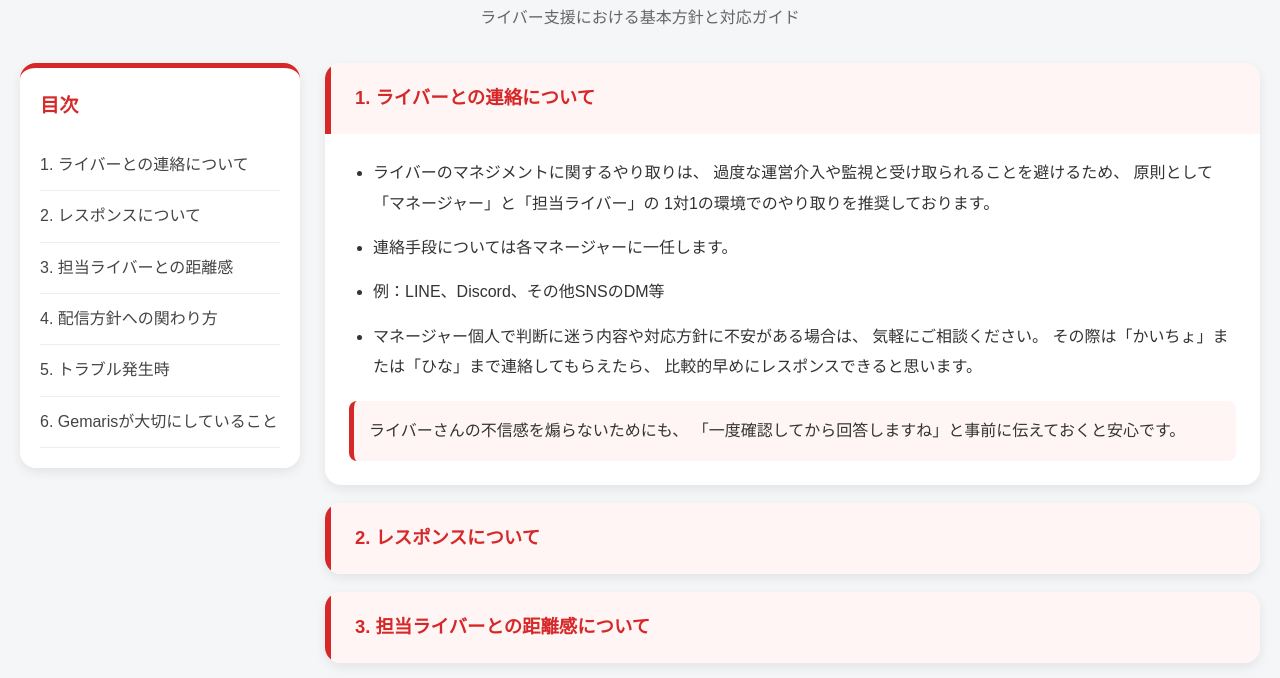
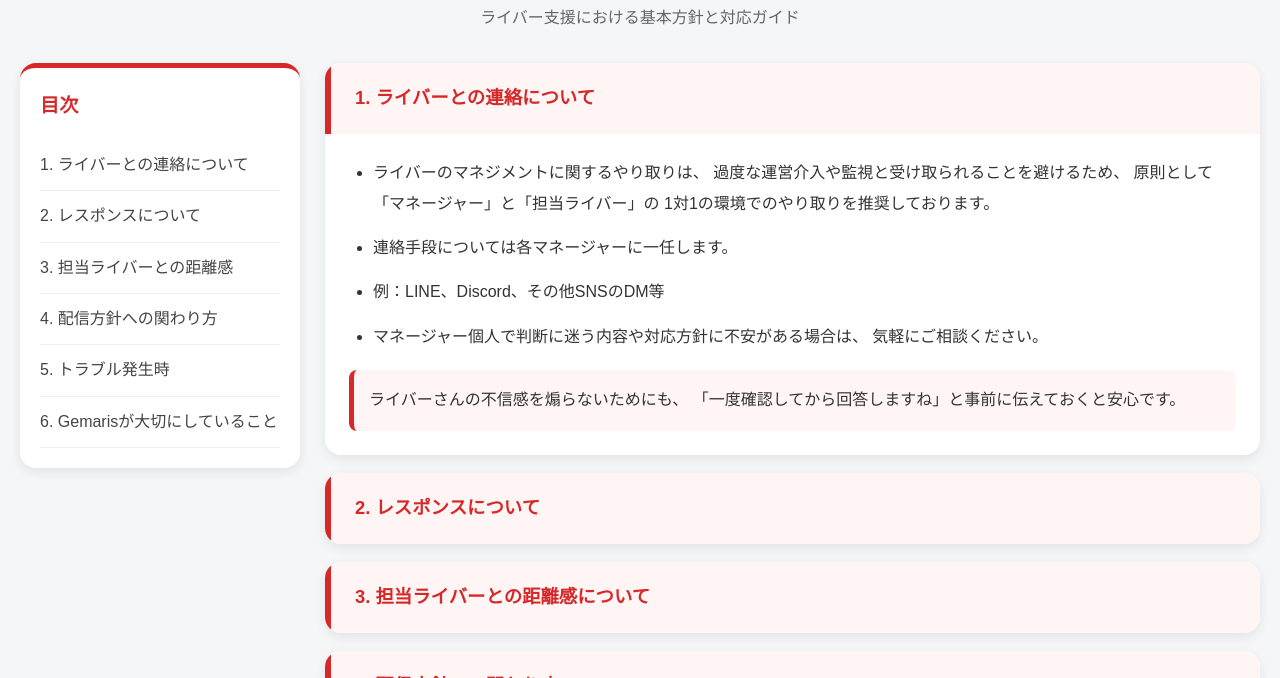
Before and after one commit to palum-kaicho/manager, a plain HTML site: page index.html in a window 1280 px wide. Shown: the part 107-785 px from the top of the page. Drawn offline with Linux system fonts and the light colour scheme.

Commit message:
Update index.html

```diff
--- a/index.html
+++ b/index.html
@@ -228,9 +228,6 @@ footer{
                     <li>
                         マネージャー個人で判断に迷う内容や対応方針に不安がある場合は、
                         気軽にご相談ください。
-
-                        その際は「かいちょ」または「ひな」まで連絡してもらえたら、
-                        比較的早めにレスポンスできると思います。
                     </li>
                 </ul>
 
```
